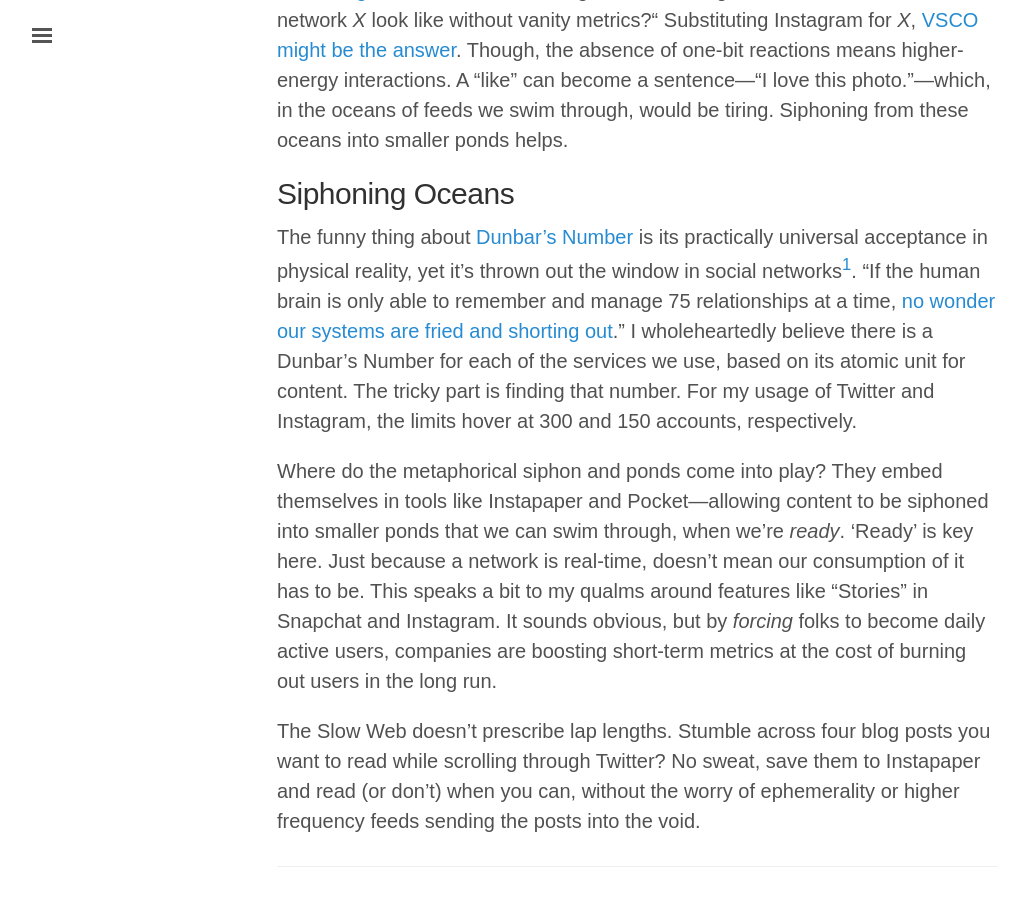
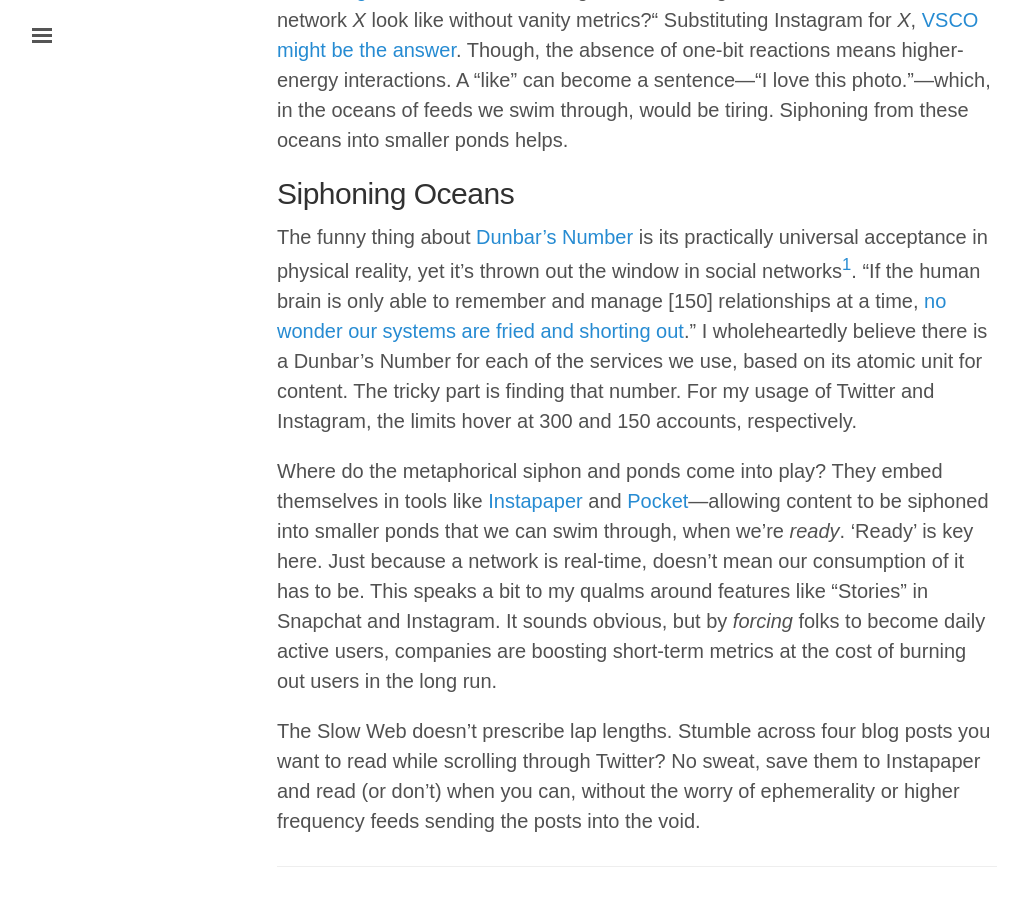
Before and after one commit to rvsrvs/jasdev.github.io, a Jekyll site: the page built from _posts/2018-7-1-slowing-down-the-web.md, in a window 1280 px wide and 900 px high, scrolled down 3351 px. Shown: the whole window, without its empty margins (3-1029 px from the left). Built offline with Jekyll 4.4.1, drawn with Linux system fonts in a browser that asks for light colours; some web fonts are replaced.

Commit message:
Small Post-Edits

```diff
--- a/_posts/2018-7-1-slowing-down-the-web.md
+++ b/_posts/2018-7-1-slowing-down-the-web.md
@@ -35,9 +35,9 @@
 
 ## Siphoning Oceans
 
-The funny thing about [Dunbar’s Number](https://en.wikipedia.org/wiki/Dunbar%27s_number) is its practically universal acceptance in physical reality, yet it’s thrown out the window in social networks[^1]. “If the human brain is only able to remember and manage 75 relationships at a time, [no wonder our systems are fried and shorting out](https://twitter.com/whitney/status/1002951523247251458).” I wholeheartedly believe there is a Dunbar’s Number for each of the services we use, based on its atomic unit for content. The tricky part is finding that number. For my usage of Twitter and Instagram, the limits hover at 300 and 150 accounts, respectively.
+The funny thing about [Dunbar’s Number](https://en.wikipedia.org/wiki/Dunbar%27s_number) is its practically universal acceptance in physical reality, yet it’s thrown out the window in social networks[^1]. “If the human brain is only able to remember and manage [150] relationships at a time, [no wonder our systems are fried and shorting out](https://twitter.com/whitney/status/1002951523247251458).” I wholeheartedly believe there is a Dunbar’s Number for each of the services we use, based on its atomic unit for content. The tricky part is finding that number. For my usage of Twitter and Instagram, the limits hover at 300 and 150 accounts, respectively.
 
-Where do the metaphorical siphon and ponds come into play? They embed themselves in tools like Instapaper and Pocket—allowing content to be siphoned into smaller ponds that we can swim through, when we’re _ready_. ‘Ready’ is key here. Just because a network is real-time, doesn’t mean our consumption of it has to be. This speaks a bit to my qualms around features like “Stories” in Snapchat and Instagram. It sounds obvious, but by _forcing_ folks to become daily active users, companies are boosting short-term metrics at the cost of burning out users in the long run.
+Where do the metaphorical siphon and ponds come into play? They embed themselves in tools like [Instapaper](https://www.instapaper.com) and [Pocket](https://getpocket.com)—allowing content to be siphoned into smaller ponds that we can swim through, when we’re _ready_. ‘Ready’ is key here. Just because a network is real-time, doesn’t mean our consumption of it has to be. This speaks a bit to my qualms around features like “Stories” in Snapchat and Instagram. It sounds obvious, but by _forcing_ folks to become daily active users, companies are boosting short-term metrics at the cost of burning out users in the long run.
 
 The Slow Web doesn’t prescribe lap lengths. Stumble across four blog posts you want to read while scrolling through Twitter? No sweat, save them to Instapaper and read (or don’t) when you can, without the worry of ephemerality or higher frequency feeds sending the posts into the void.
 
```
